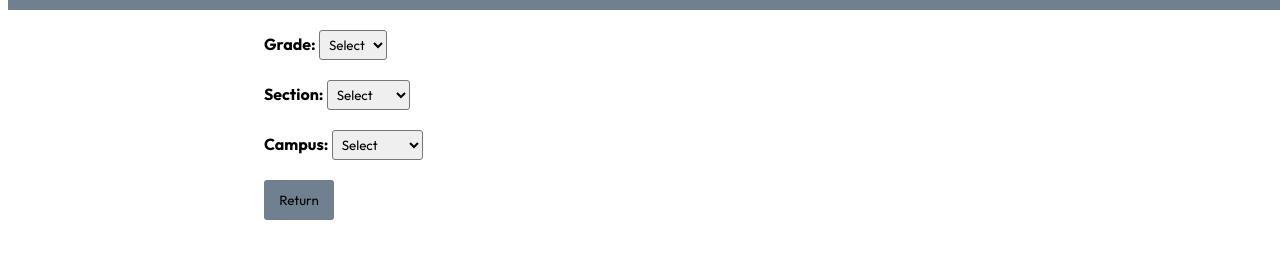
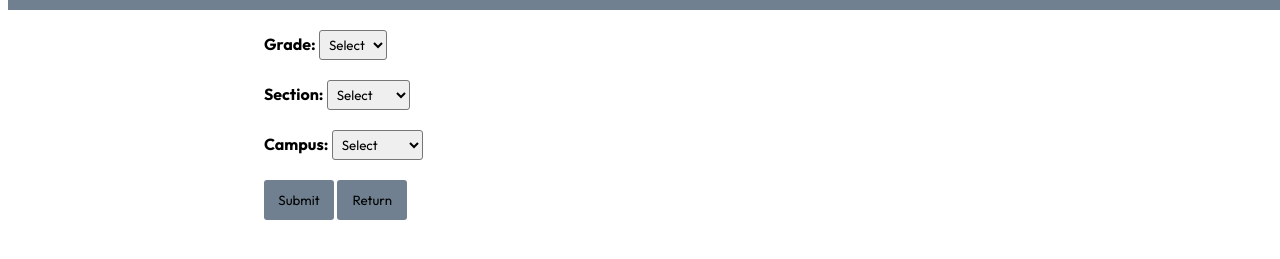
Before and after one commit to eNygard-0/q1thing, a plain HTML site: page aboutme.html in a window 1280 px wide. Shown: the part 83-342 px from the top of the page. Drawn offline with Linux system fonts and the light colour scheme.

Commit message:
Add files via upload

```diff
--- a/aboutme.html
+++ b/aboutme.html
@@ -42,6 +42,7 @@
 		<option value="Greenhills">Greenhills</option>
 	</select><br><br>
 
+	<a href="index.html"><button href="aboutme.html">Submit</button></a>
 	<a href="index.html"><button href="aboutme.html">Return</button></a>
 	</div>
 	</div>
```
